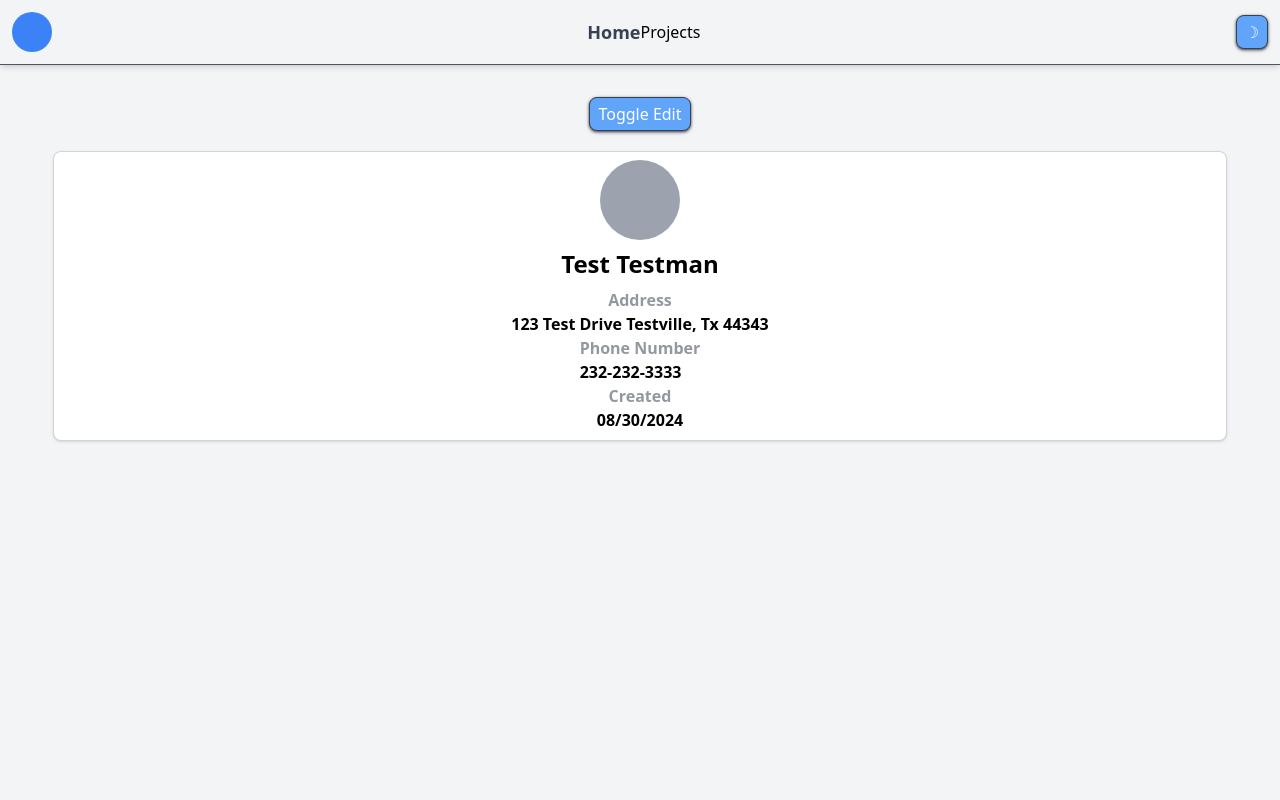
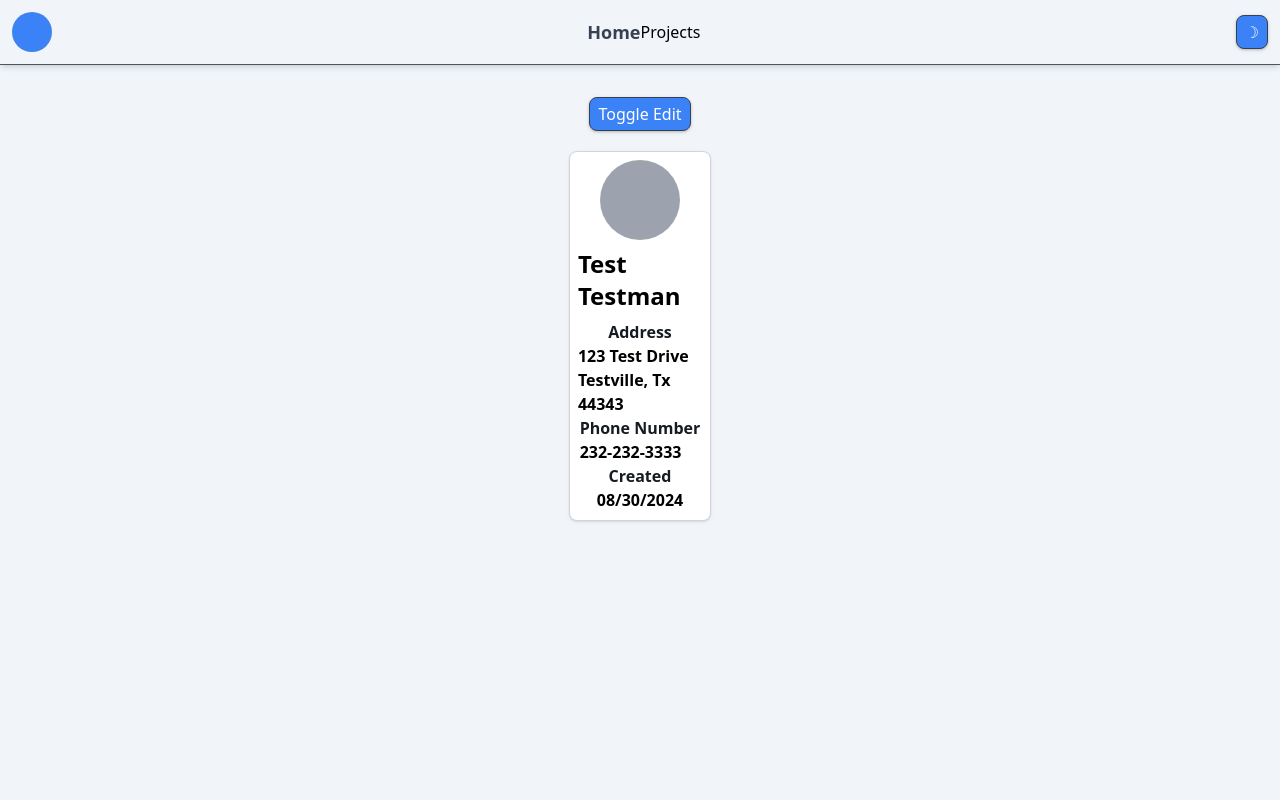
Before and after one commit to Humphreyj/Template, a Vue app: page / in a window 1280 px wide. Shown: the top 800 px of the page. Built offline with nearby package versions, Linux system fonts and the light colour scheme.

Commit message:
updated styles

```diff
--- a/src/App.vue
+++ b/src/App.vue
@@ -5,7 +5,7 @@ import PageLayout from '@/components/UI/PageLayout.vue'
 </script>
 
 <template>
-    <div class="bg-gray-100 dark:bg-appBackground">
+    <div class="bg-slate-100 dark:bg-appBackground">
         <AppHeader />
         <RouterView v-slot="{ Component, route }">
             <!-- Use a custom transition or fallback to `fade` -->
--- a/src/CSS/componentStyles.js
+++ b/src/CSS/componentStyles.js
@@ -10,7 +10,7 @@ export const componentStyles = {
     },
     buttons: {
         defaultButton:
-            'border border-gray-700 rounded-lg bg-blue-400 text-white  shadow-gray-600 py-1 px-2 shadow drop-shadow hover:shadow-lg hover:drop-shadow-md',
+            'border border-gray-700 rounded-lg bg-blue-500 dark:bg-blue-600 text-white dark:text-gray-100 py-1 px-2 shadow drop-shadow hover:shadow-lg hover:drop-shadow-md',
         dangerButton:
             'border border-gray-700 rounded-lg bg-red-500 text-white py-1 px-2 shadow drop-shadow hover:shadow-lg hover:drop-shadow-md',
         disabledButton:
@@ -18,14 +18,15 @@ export const componentStyles = {
     },
     textInput: {
         containerClass: 'flex-col-is-js w-full ',
-        labelClass: 'font-bold primary-text',
+        labelClass:
+            'font-bold text-gray-900 mb-1 dark:text-white dark:opacity-95',
         inputClass:
-            'border p-1 border-gray-700 rounded-md w-full dark:bg-gray-600 primary-text',
+            'border p-1 border-gray-700 dark:border-gray-600 shadow-md rounded-md w-full dark:bg-gray-700 text-lg primary-text dark:shadow-slate-900',
     },
     textBlock: {
-        containerClass: 'flex-col-ic-jc w-full dark:text-white',
+        containerClass: 'flex-col-ic-jc w-full',
         labelClass:
-            'font-bold text-gray-600 opacity-60 text-center dark:text-white',
+            'font-bold primary-text dark:opacity-95 text-center dark:text-white',
         contentClass: 'font-semibold dark:text-white',
     },
 }
--- a/src/components/UI/PageLayout.vue
+++ b/src/components/UI/PageLayout.vue
@@ -13,7 +13,7 @@ onMounted(() => {
 </script>
 
 <template>
-    <main class="flex-col-ic-jc w-screen">
+    <main class="flex-col-ic-jc">
         <slot name="top-content">
             <section class="w-11/12 mx-auto bg-gray-300"></section>
         </slot>
--- a/src/components/forms/BasicForm.vue
+++ b/src/components/forms/BasicForm.vue
@@ -28,7 +28,7 @@ const handleSubmit = (e) => {
 
 <template>
     <Card>
-        <section class="flex-col-ic-js w-full">
+        <section class="flex-col-ic-js gap-1 w-full">
             <h4 class="title-text my-2">{{ formTitle }}</h4>
             <TextInput label="User Name" v-model="userData.name" />
             <TextInput
--- a/src/components/profile/ProfileDetailsCard.vue
+++ b/src/components/profile/ProfileDetailsCard.vue
@@ -25,7 +25,7 @@ onMounted(() => {
 </script>
 
 <template>
-    <Card>
+    <Card container-class="md:w-1/2 lg:w-1/3">
         <section class="flex-col-ic-jc w-full">
             <div class="rounded-full size-20 bg-gray-400"></div>
             <TextBlock
--- a/src/views/HomeView.vue
+++ b/src/views/HomeView.vue
@@ -23,7 +23,7 @@ const { sampleUser } = storeToRefs(usePrimaryStore())
 <template>
     <PageLayout>
         <template #main-content>
-            <section class="mt-8 w-11/12 h-dvh flex-col-ic-js gap-5">
+            <section class="mt-8 w-11/12 lg:w-1/3 h-dvh flex-col-ic-js gap-5">
                 <Button @click="toggleEditing()" text="Toggle Edit" />
                 <BasicForm v-if="editingProfile" :data="sampleUser" />
                 <ProfileDetailsCard v-else :user="sampleUser" />
```
